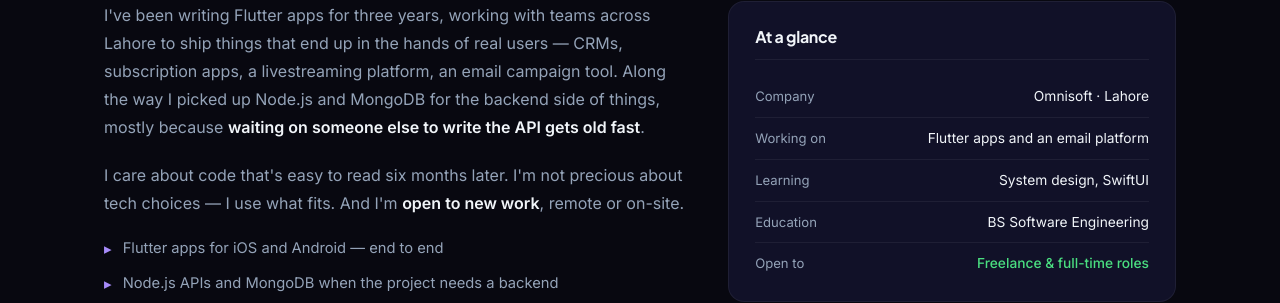
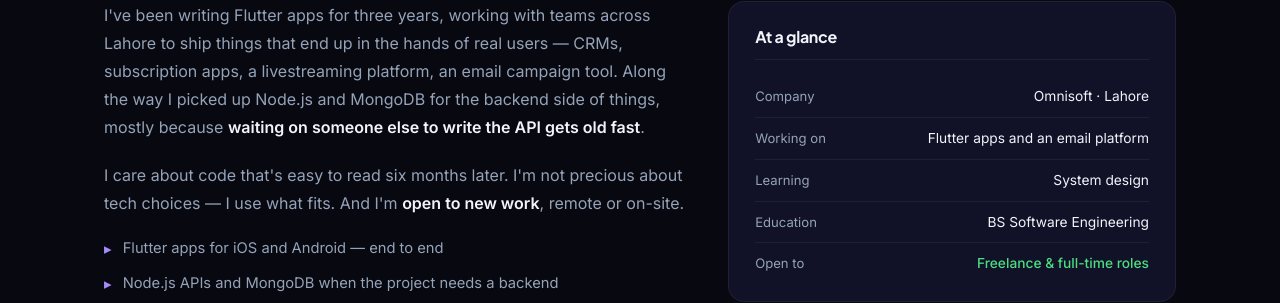
Before and after one commit to mhaddi12/mhaddi12, a Next.js app: page / in a window 1280 px wide. Shown: the part 856-1159 px from the top of the page. Built offline with nearby package versions, Linux system fonts and the light colour scheme.

Commit message:
fix: update learning field in About component to remove SwiftUI reference

```diff
--- a/components/sections/About.tsx
+++ b/components/sections/About.tsx
@@ -2,7 +2,7 @@ export default function About() {
   const glance = [
     { label: 'Company',    value: 'Omnisoft · Lahore' },
     { label: 'Working on', value: 'Flutter apps and an email platform' },
-    { label: 'Learning',   value: 'System design, SwiftUI' },
+    { label: 'Learning',   value: 'System design' },
     { label: 'Education',  value: 'BS Software Engineering' },
     { label: 'Open to',    value: 'Freelance & full-time roles', green: true },
   ];
```
